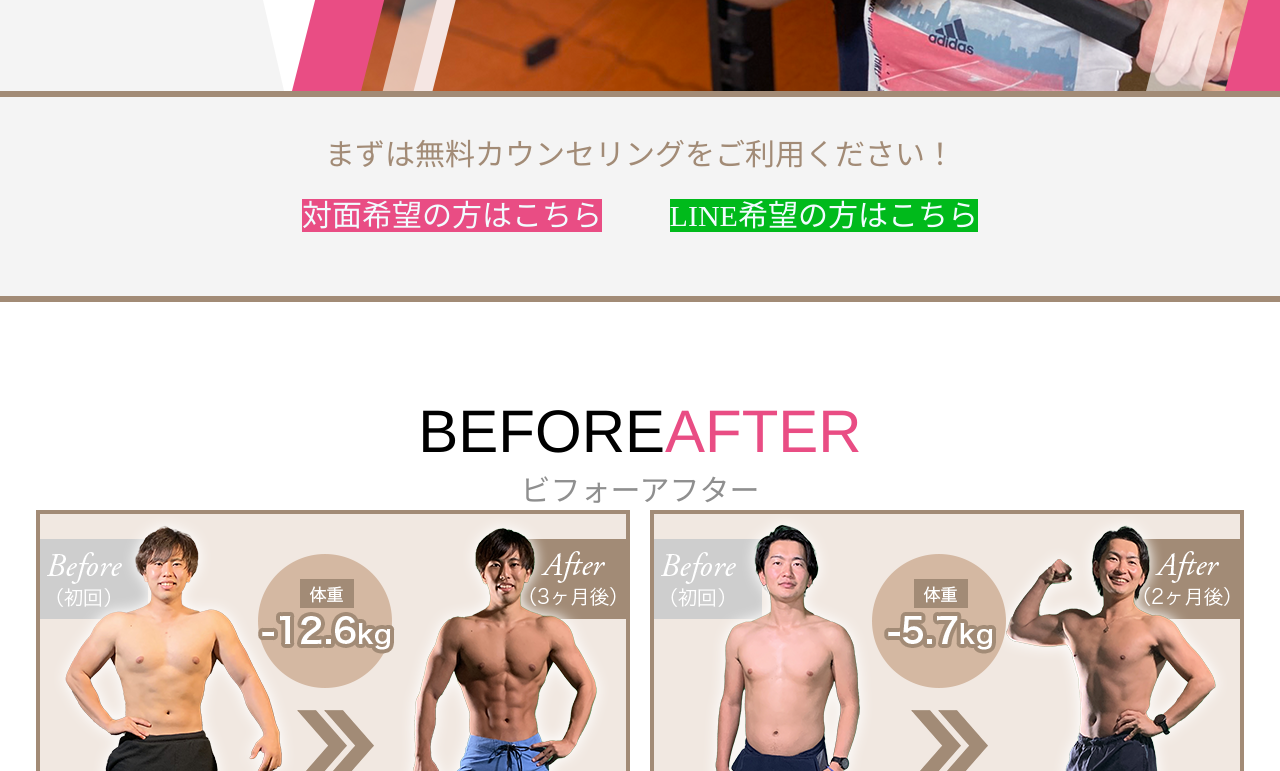
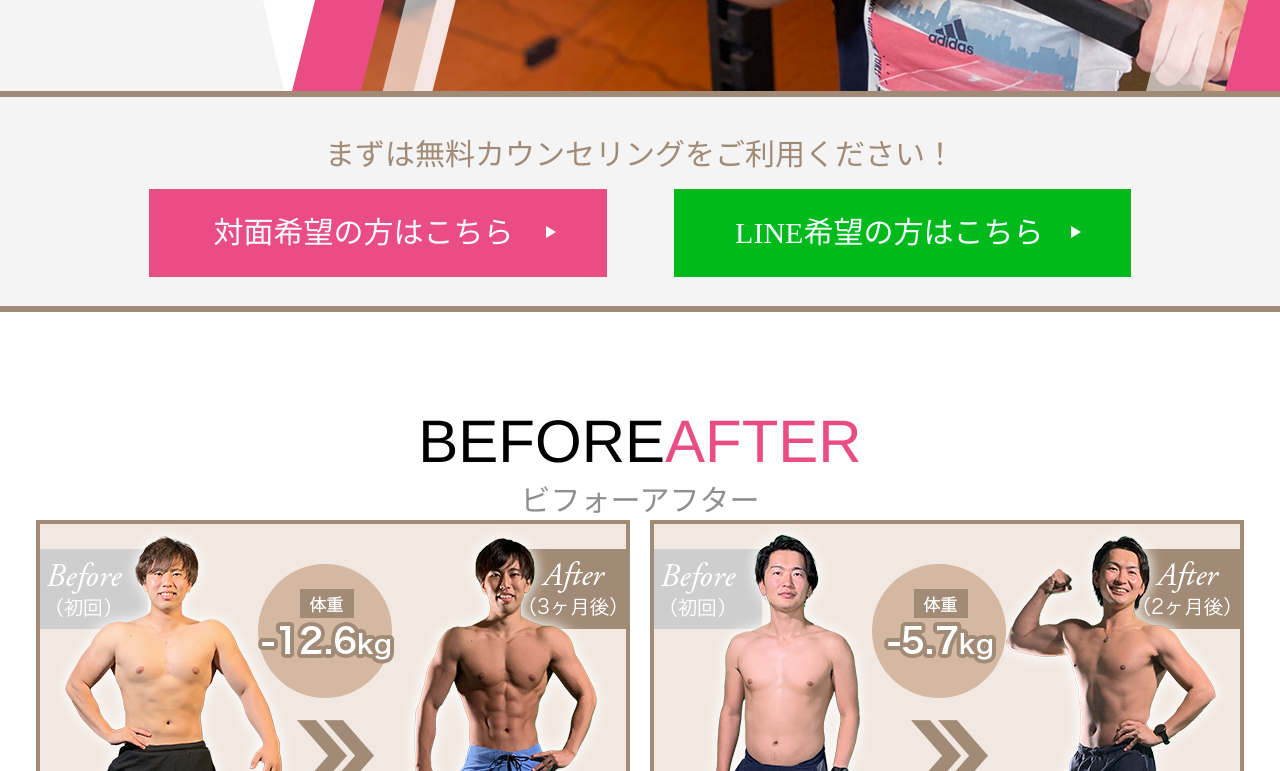
Before and after one commit to Web-Shizuoka/LP-056-ClassicGym, a website: page htdocs/index.html in a window 1280 px wide. Shown: the part 729-1500 px from the top of the page. Drawn offline with Linux system fonts and the light colour scheme.

Commit message:
CSS調整

```diff
--- a/htdocs/index.html
+++ b/htdocs/index.html
@@ -80,10 +80,12 @@
               </div>
             </section>
             <section class="p-counseling">
-              <p class="p-counseling--main-text">まずは無料カウンセリングをご利用ください！</p>
+              <div class="p-counseling--main">
+                <p class="p-counseling--main-text">まずは無料カウンセリングをご利用ください！</p>
+              </div>
               <div class="p-counseling__btn-area">
-                <a class="p-counseling__btn-area--btn-ftf">対面希望の方はこちら</a>
-                <a class="p-counseling__btn-area--btn-line">LINE希望の方はこちら</a>
+                <a class="p-counseling__btn-area--btn-ftf" href="#">対面希望の方はこちら</a>
+                <a class="p-counseling__btn-area--btn-line" href="#">LINE希望の方はこちら</a>
               </div>
             </section>
             <section class="p-top">
@@ -459,15 +461,18 @@
           </div>
           </section>
           <section class="p-counseling">
-            <p class="p-counseling--main-text">まずは無料カウンセリングをご利用ください！</p>
+            <div class="p-counseling--main">
+              <p class="p-counseling--main-text">まずは無料カウンセリングをご利用ください！</p>
+            </div>
             <div class="p-counseling__btn-area">
-              <a class="p-counseling__btn-area--btn-ftf">対面希望の方はこちら</a>
-              <a class="p-counseling__btn-area--btn-line">LINE希望の方はこちら</a>
+              <a class="p-counseling__btn-area--btn-ftf" href="#">対面希望の方はこちら</a>
+              <a class="p-counseling__btn-area--btn-line" href="#">LINE希望の方はこちら</a>
             </div>
           </section>
           <section class="p-message p-message__second">
             <p class="p-message__text">CLASSIC GYMなら２ヵ月で目標体重に！</p>
             <p class="p-message__text">リバウンドしない身体作りを！</p>
+            <p class="p-message__text--caution">※効果には個人差があり、全ての方が同様の結果になるとは限りません</p>
           </section>
           <section class="p-graph">
             <div  class="p-graph__area">
@@ -629,10 +634,12 @@
             </div>
           </section>
           <section class="p-counseling">
-            <p class="p-counseling--main-text">まずは無料カウンセリングをご利用ください！</p>
+            <div class="p-counseling--main">
+              <p class="p-counseling--main-text">まずは無料カウンセリングをご利用ください！</p>
+            </div>
             <div class="p-counseling__btn-area">
-              <a class="p-counseling__btn-area--btn-ftf">対面希望の方はこちら</a>
-              <a class="p-counseling__btn-area--btn-line">LINE希望の方はこちら</a>
+              <a class="p-counseling__btn-area--btn-ftf" href="#">対面希望の方はこちら</a>
+              <a class="p-counseling__btn-area--btn-line" href="#">LINE希望の方はこちら</a>
             </div>
           </section>
           <section class="p-question">
--- a/src/scss/_counseling.scss
+++ b/src/scss/_counseling.scss
@@ -1,34 +1,65 @@
-.p-counseling{
-    height: 211px;
+.p-counseling {
   text-align: center;
   border-top: 6px solid #a28b76;
   border-bottom: 6px solid #a28b76;
   background-color: #f4f4f4;
   font-size: 30px;
-    font-family: 'Hiragino Sans';
-    &--main-text{
+  font-family: "Hiragino Sans";
+  &--main {
     padding-top: 33px;
+    &-text {
       color: #a28b76;
     }
-    &__btn-area{
-        padding-top: 17px;
-        &--btn-ftf{
+  }
+  &__btn-area {
+    padding-top: 34px;
+    padding-bottom: 54px;
+    &--btn-ftf {
       margin-right: 30px;
       color: #f2fcff;
       background-color: #e94d84;
+      padding: 27px 93px 28px 65px;
+      position: relative;
+      cursor: pointer;
+      &::before {
+        content: "";
+        position: absolute;
+        display: inline-block;
+        width: 0;
+        height: 0;
+        border-style: solid;
+        border-width: 6px 0 6px 10.4px;
+        border-color: transparent transparent transparent #ffffff;
+        top: 42%;
+        right: 11%;
       }
-        &--btn-line{
+    }
+    &--btn-line {
       margin-left: 30px;
       color: #f2fcff;
       background-color: #00ba1b;
+      padding: 27px 88px 28px 61px;
+      position: relative;
+      cursor: pointer;
+      &::before {
+        content: "";
+        position: absolute;
+        display: inline-block;
+        width: 0;
+        height: 0;
+        border-style: solid;
+        border-width: 6px 0 6px 10.4px;
+        border-color: transparent transparent transparent #ffffff;
+        top: 42%;
+        right: 11%;
       }
     }
   }
-.p-after-counseling{
-
+}
+.p-after-counseling {
   background-color: #f6f3f1;
   text-align: center;
-    &__title{
+  &__title {
     padding-top: 130px;
     padding-bottom: 34px;
     font-size: 60px;
--- a/src/scss/_message.scss
+++ b/src/scss/_message.scss
@@ -1,13 +1,27 @@
-.p-message{
+.p-message {
   font-size: 40px;
-    text-align:center;
-    &__first{
+  text-align: center;
+  display: flex;
+  flex-direction: column;
+  align-content: center;
+  justify-content: center;
+  font-family: serif;
+  &__first {
     height: 220px;
     background-color: #fff1f6;
   }
-    &__second{
+  &__second {
     margin-top: 88px;
     height: 238px;
     background-color: #fff1f6;
+    position: relative;
+  }
+  &__text {
+    &--caution {
+      position: absolute;
+      bottom: 5%;
+      right: 19%;
+      font-size: 16px;
     }
   }
+}
```
Also changed, not shown: htdocs/assets/css/style.css. Lines whose indentation alone changed are shown as unchanged.
